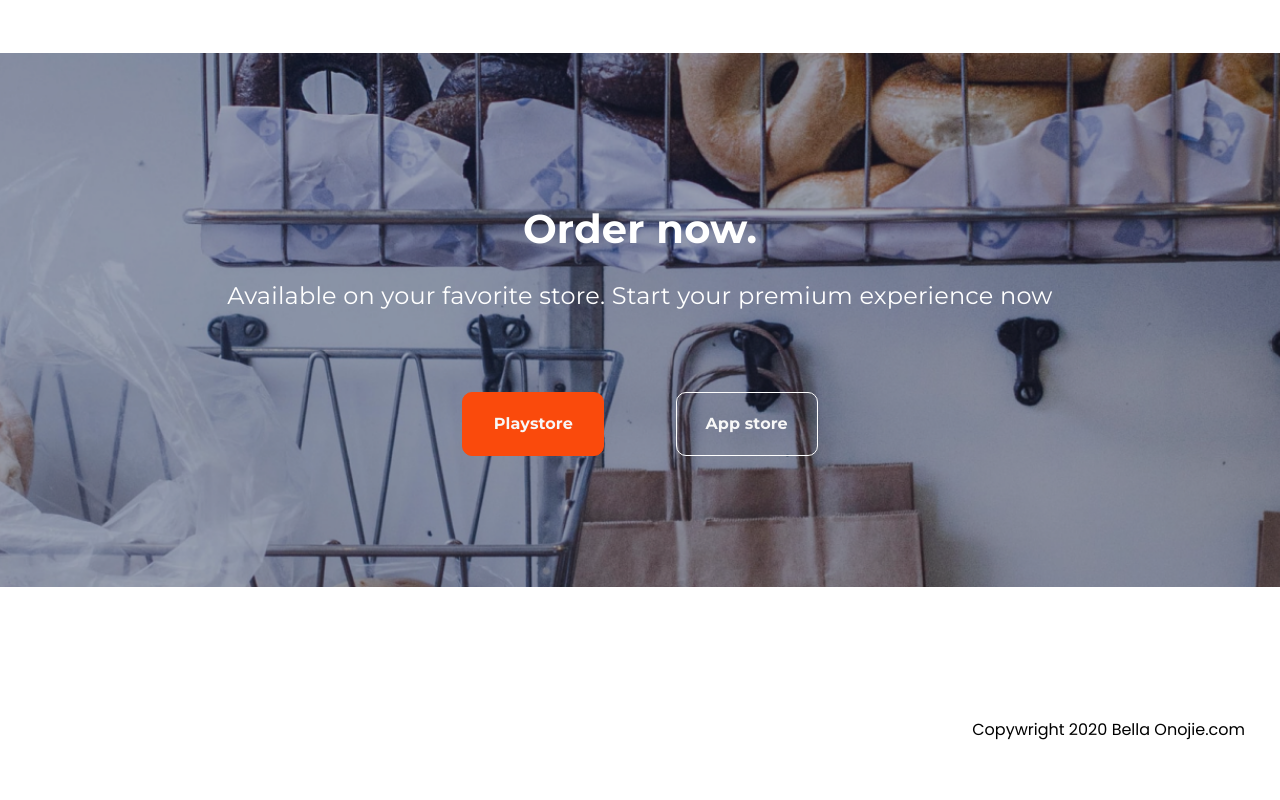
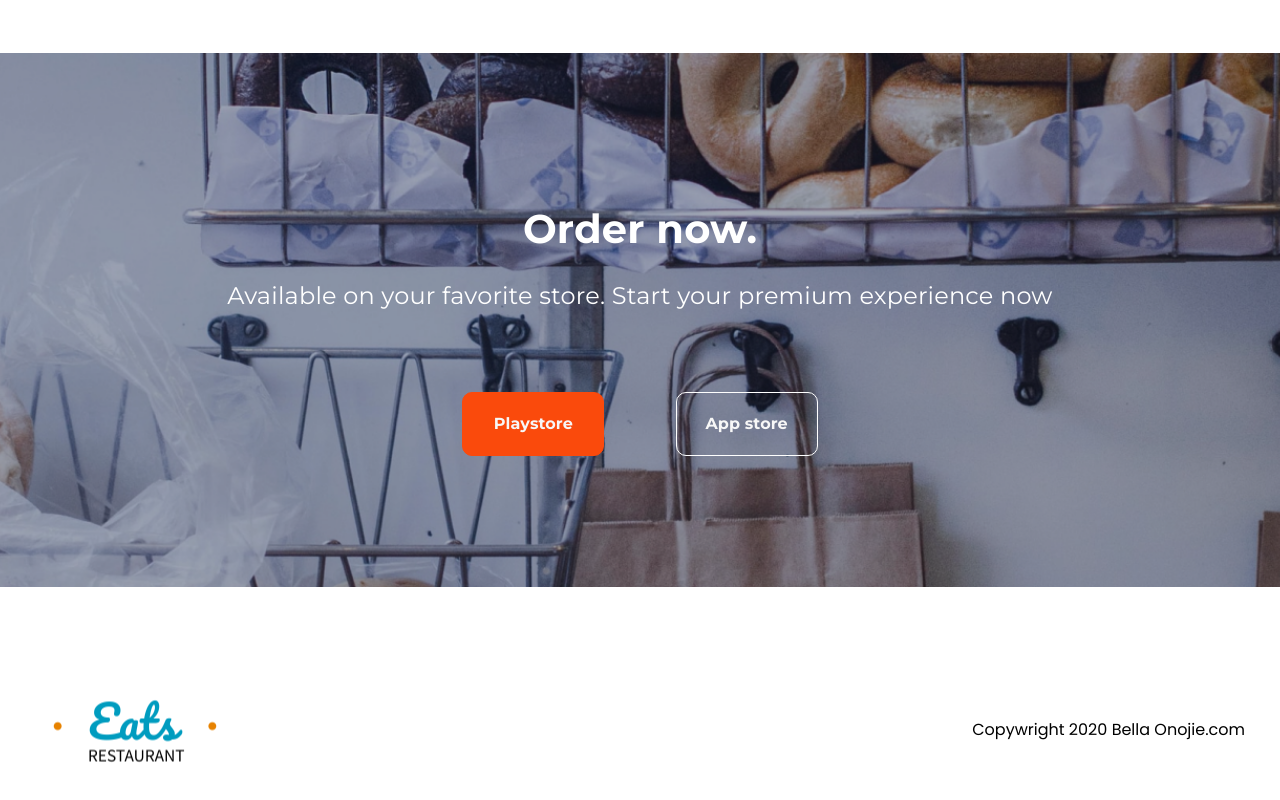
Before and after one commit to YZTwin/bytelesson, a plain HTML site: page index.html in a window 1280 px wide. Shown: the part 2189-2989 px from the top of the page. Drawn offline with nearby package versions, Linux system fonts and the light colour scheme; the site is published under a folder, as on GitHub Pages, so addresses that start at the root find nothing.

Commit message:
Update index.html

```diff
--- a/index.html
+++ b/index.html
@@ -102,7 +102,7 @@
     <footer>
         <div class="container itemfooter">
             <a href="">
-                <img src="/images/logo.png" alt="">
+                <img src="./images/logo.png" alt="">
             </a>
             <!-- <span>
                      <a href="">
```
